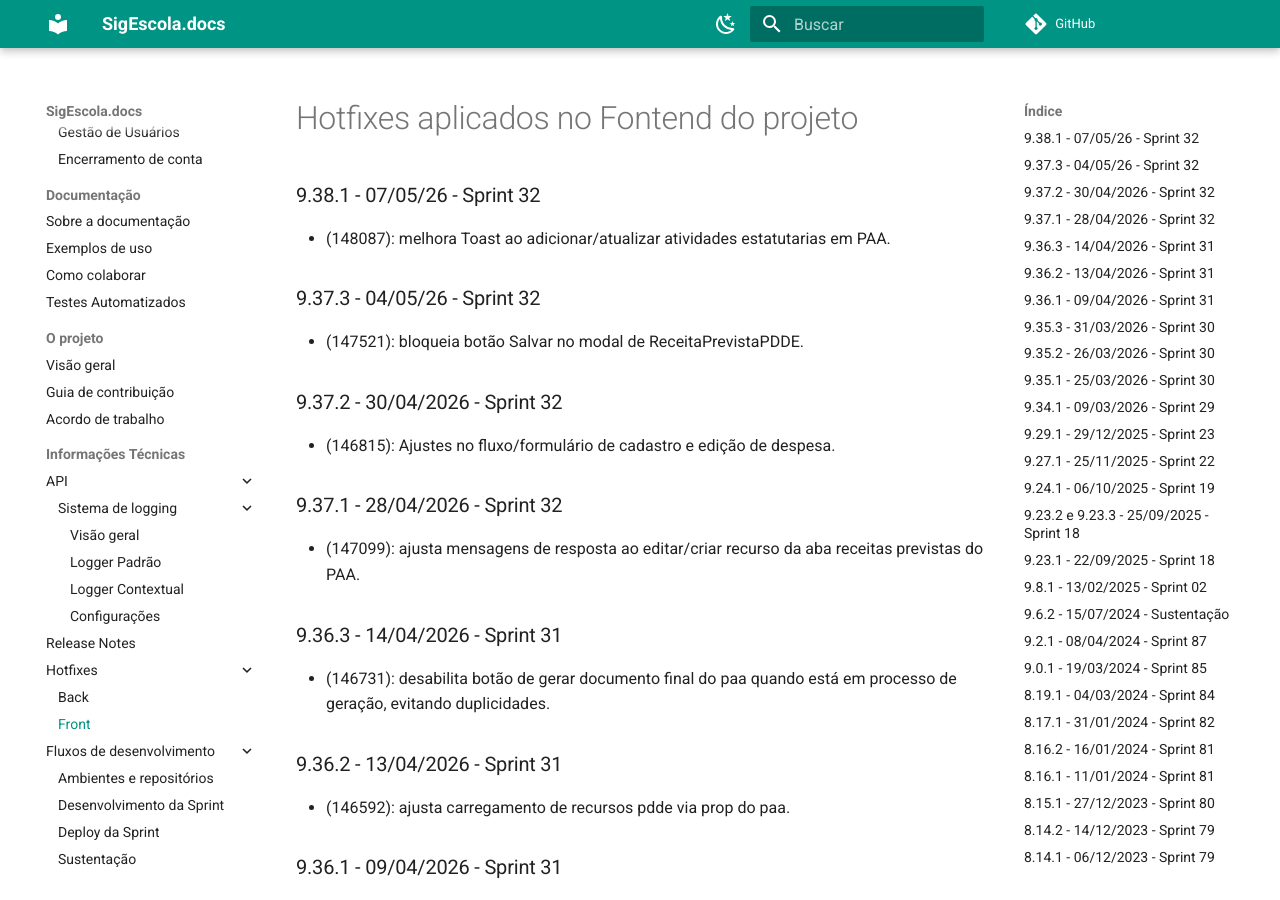
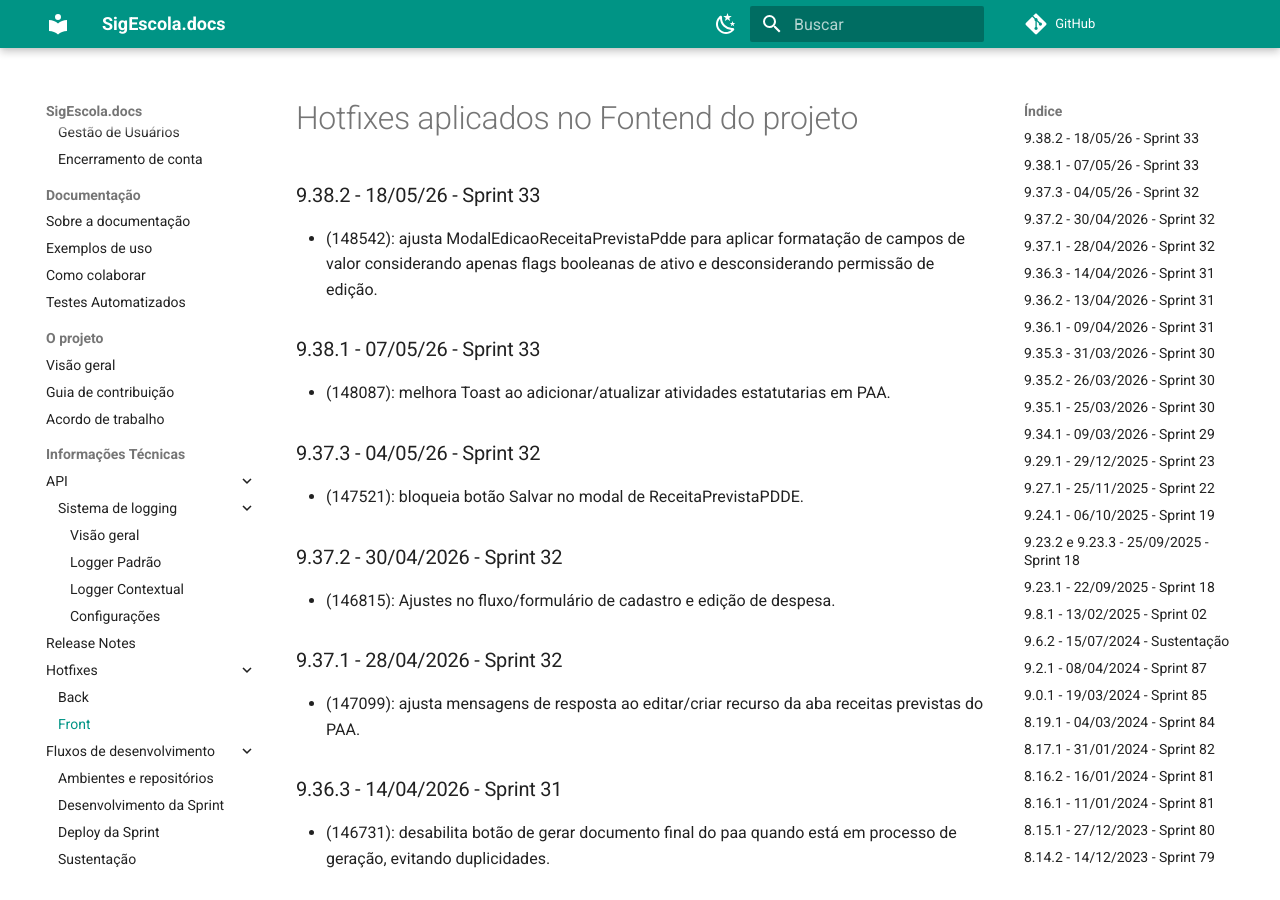
Before and after one commit to prefeiturasp/SME-PTRF-Docs, an MkDocs documentation site: the page built from docs/projeto/hotfixes_front.md, in a window 1280 px wide and 900 px high. Built offline with MkDocs 1.6.1 and Material for MkDocs 9.7.7, drawn with Linux system fonts in a browser that asks for light colours; comment, search, counter and statistics services are not loaded.

Commit message:
Update hotfixes log for frontend project

```diff
--- a/docs/projeto/hotfixes_front.md
+++ b/docs/projeto/hotfixes_front.md
@@ -1,6 +1,9 @@
 # Hotfixes aplicados no Fontend do projeto
 
-### 9.38.1 - 07/05/26 - Sprint 32
+### 9.38.2 - 18/05/26 - Sprint 33
+* (148542): ajusta ModalEdicaoReceitaPrevistaPdde para aplicar formatação de campos de valor considerando apenas flags booleanas de ativo e desconsiderando permissão de edição.
+
+### 9.38.1 - 07/05/26 - Sprint 33
 * (148087): melhora Toast ao adicionar/atualizar atividades estatutarias em PAA.
 
 ### 9.37.3 - 04/05/26 - Sprint 32
```
